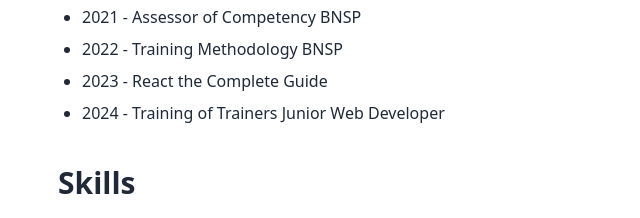
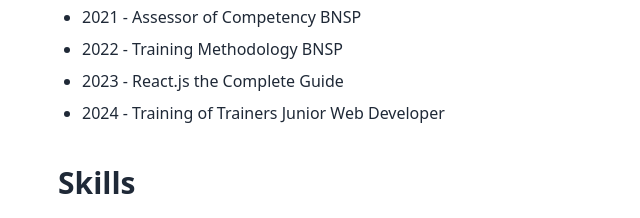
Before and after one commit to nasrullahid/nasrullah.id, an Astro site: page /cv in a window 1280 px wide. Shown: the part 731-949 px from the top of the page, 308-948 px from the left. Built offline with nearby package versions, Linux system fonts and the light colour scheme; Astro itself is replaced by a stand-in of ours.

Commit message:
update cv

```diff
--- a/src/pages/cv.astro
+++ b/src/pages/cv.astro
@@ -56,7 +56,7 @@
     <li>2021 - Vue.js on Steroids</li>
     <li>2021 - Assessor of Competency BNSP</li>
     <li>2022 - Training Methodology BNSP</li>
-    <li>2023 - React the Complete Guide</li>
+    <li>2023 - React.js the Complete Guide</li>
     <li>2024 - Training of Trainers Junior Web Developer</li>
   </ul>
 
```
